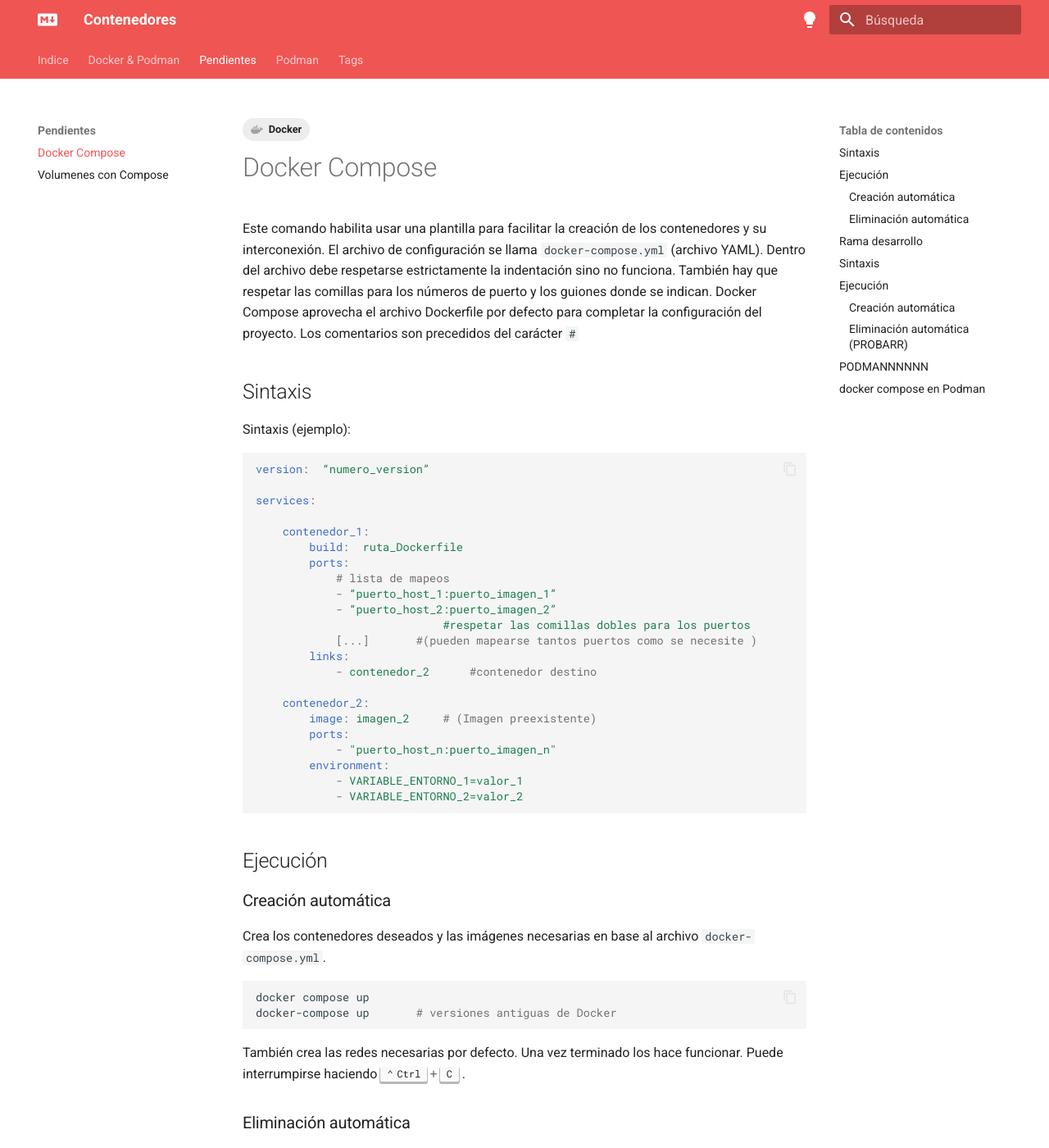
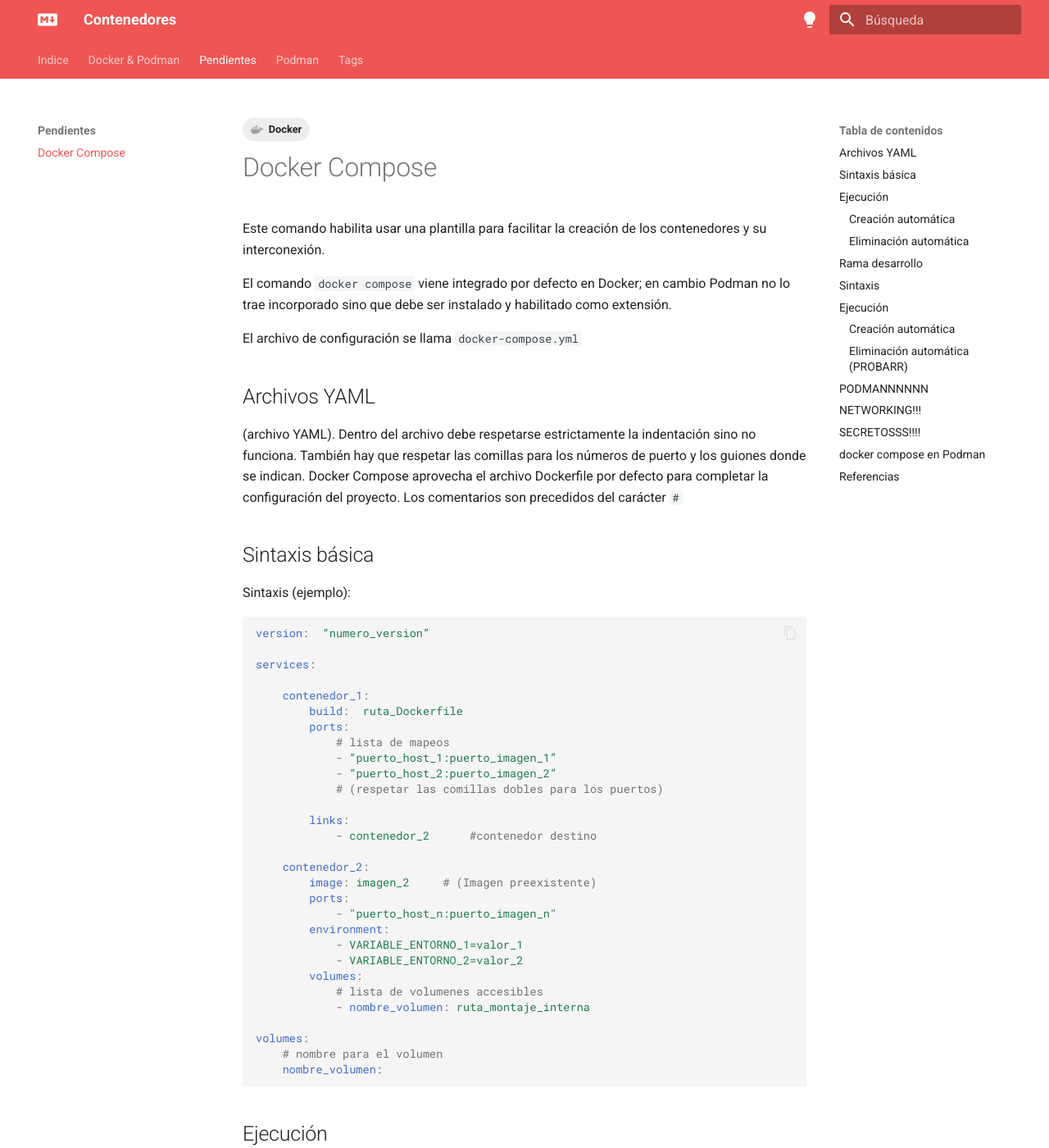
Before and after one commit to alejrot/contenedores, an MkDocs documentation site: the page built from docs/docker/12_compose.md, in a window 1280 px wide and 1400 px high. Shown: the whole window at 82% size. Built offline with MkDocs 1.6.1 and Material for MkDocs 9.7.7, drawn with Linux system fonts in a browser that asks for light colours; plug-ins that fetch from the network failed and are left out; some of the changed text lies outside the part shown.

Commit message:
cambios menores de organizacion

````diff
--- a/docs/docker/12_compose.md
+++ b/docs/docker/12_compose.md
@@ -33,13 +33,23 @@
 # Docker Compose
 
 
-Este comando habilita usar una plantilla para facilitar  la creación de los contenedores y su interconexión. El archivo de configuración se llama `docker-compose.yml`   (archivo YAML).
+Este comando habilita usar una plantilla para facilitar  la creación de los contenedores y su interconexión.
+
+El comando `docker compose` viene integrado por defecto en Docker;
+en cambio Podman no lo trae incorporado sino que debe ser instalado y habilitado como extensión.
+
+El archivo de configuración se llama `docker-compose.yml`
+
+
+## Archivos YAML
+
+(archivo YAML).
 Dentro del archivo debe respetarse estrictamente la indentación sino no funciona.
 También hay que respetar las comillas para los números de puerto y los guiones donde se indican.
 Docker Compose aprovecha el archivo Dockerfile por defecto para completar la configuración del proyecto.
 Los comentarios son precedidos del carácter `#`
 
-## Sintaxis
+## Sintaxis básica
 
 Sintaxis (ejemplo):
 ```yaml
@@ -53,8 +63,8 @@
 			# lista de mapeos
 			- “puerto_host_1:puerto_imagen_1”
 			- “puerto_host_2:puerto_imagen_2”
-							#respetar las comillas dobles para los puertos
- 			[...]		#(pueden mapearse tantos puertos como se necesite )
+			# (respetar las comillas dobles para los puertos)
+
 		links:
  			- contenedor_2 		#contenedor destino
 
@@ -65,6 +75,13 @@
 		environment:
 			- VARIABLE_ENTORNO_1=valor_1
 			- VARIABLE_ENTORNO_2=valor_2
+		volumes:
+			# lista de volumenes accesibles
+			- nombre_volumen: ruta_montaje_interna
+
+volumes:
+	# nombre para el volumen
+	nombre_volumen:
 ```
 
 ## Ejecución
@@ -139,6 +156,12 @@
 
 
 
+
+
+
+
+
+
 ## PODMANNNNNN
 
 Podman no trae incluida las herramientas para trabajar con archivos `docker-compose.yml`.
@@ -148,6 +171,19 @@
 
 https://www.redhat.com/sysadmin/podman-docker-compose
 
+
+
+## NETWORKING!!!
+
+
+[Newtworking](https://docs.docker.com/compose/how-tos/networking/)
+
+
+## SECRETOSSS!!!!
+
+[Docker Docs - Secrets ](https://docs.docker.com/compose/how-tos/use-secrets/)
+
+[Secrets top-level elements](https://docs.docker.com/reference/compose-file/secrets/)
 
 ## `docker compose` en Podman
 
@@ -167,7 +203,14 @@
 
 
 
+## Referencias
 
 [Red Hat - Using Podman and Docker Compose](https://www.redhat.com/sysadmin/podman-docker-compose)
 
 [Linux Config.org - How to use docker-compose with Podman on Linux](https://linuxconfig.org/how-to-use-docker-compose-with-podman-on-linux)
+
+
+
+
+
+[Docker Docs - Volumes top-level element](https://docs.docker.com/reference/compose-file/volumes/)
--- a/mkdocs.yml
+++ b/mkdocs.yml
@@ -243,19 +243,19 @@
     - Escritorio:                 docker/03_desktop.md
     - Imágenes:                   docker/04_imagenes.md
     - Contenedores:               docker/05_contenedores.md
+    - Puertos:                    docker/08_puertos.md
+    - Comando Run:                docker/09_run.md
     - Logs:                       docker/06_logs.md
     - Variables de Entorno:       docker/07_variables_entorno.md
-    - Puertos:                    docker/08_puertos.md
+    - Redes Bridge:               docker/10_redes.md
     - Volumenes:                  docker/13_volumes.md
     - Inspeccionar metadatos:     docker/14_inspect.md
-    - Redes Bridge:               docker/10_redes.md
-    - Comando Run:                docker/09_run.md
     - Dockerfile:                 docker/11_dockerfile.md
 
   - Pendientes:
     - Docker Compose:     docker/12_compose.md
 
-    - Volumenes con Compose:     extras/volumenes_compose.md
+
 
   - Podman:
     - Pods:       podman/pods.md
````
Also changed, not shown: docs/docker/07_variables_entorno.md (+1 -1 lines), docs/docker/13_volumes.md (+67 -53 lines), docs/extras/volumenes_compose.md (deleted, +0 -107 lines).
